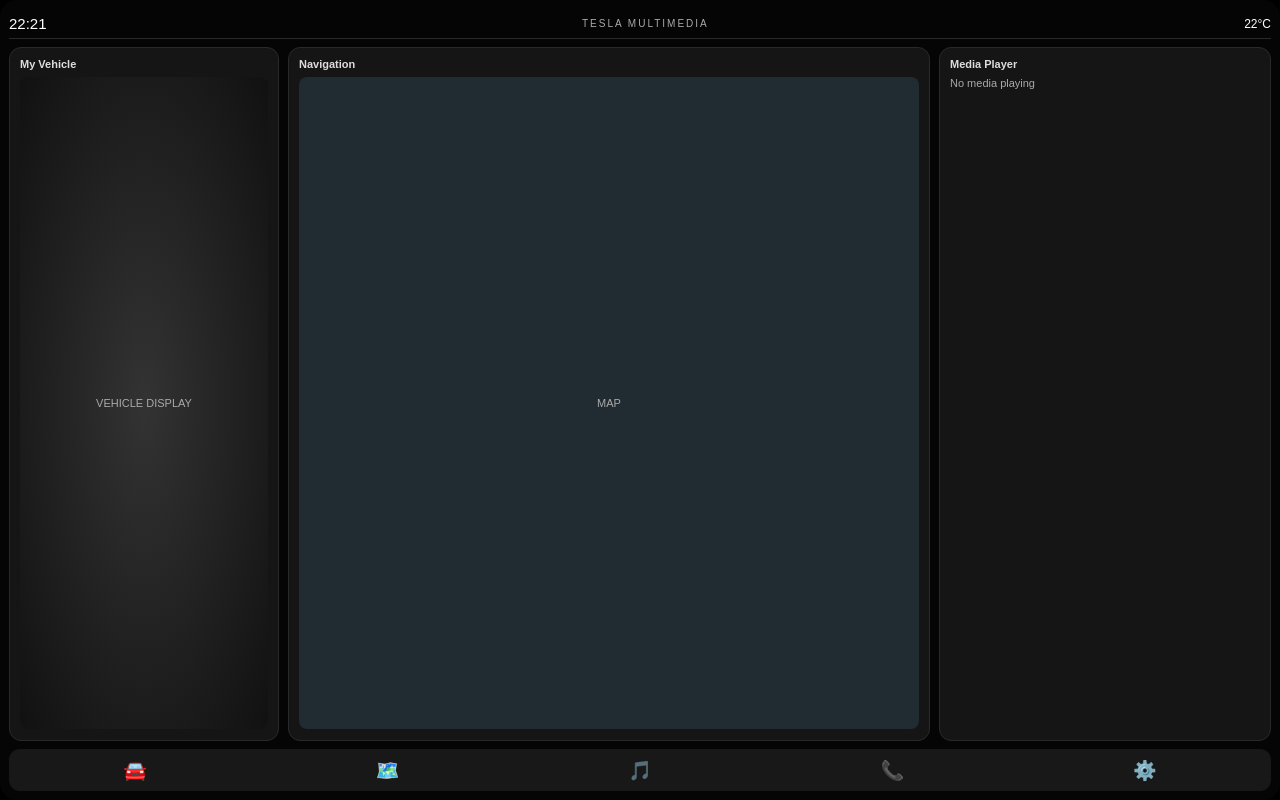
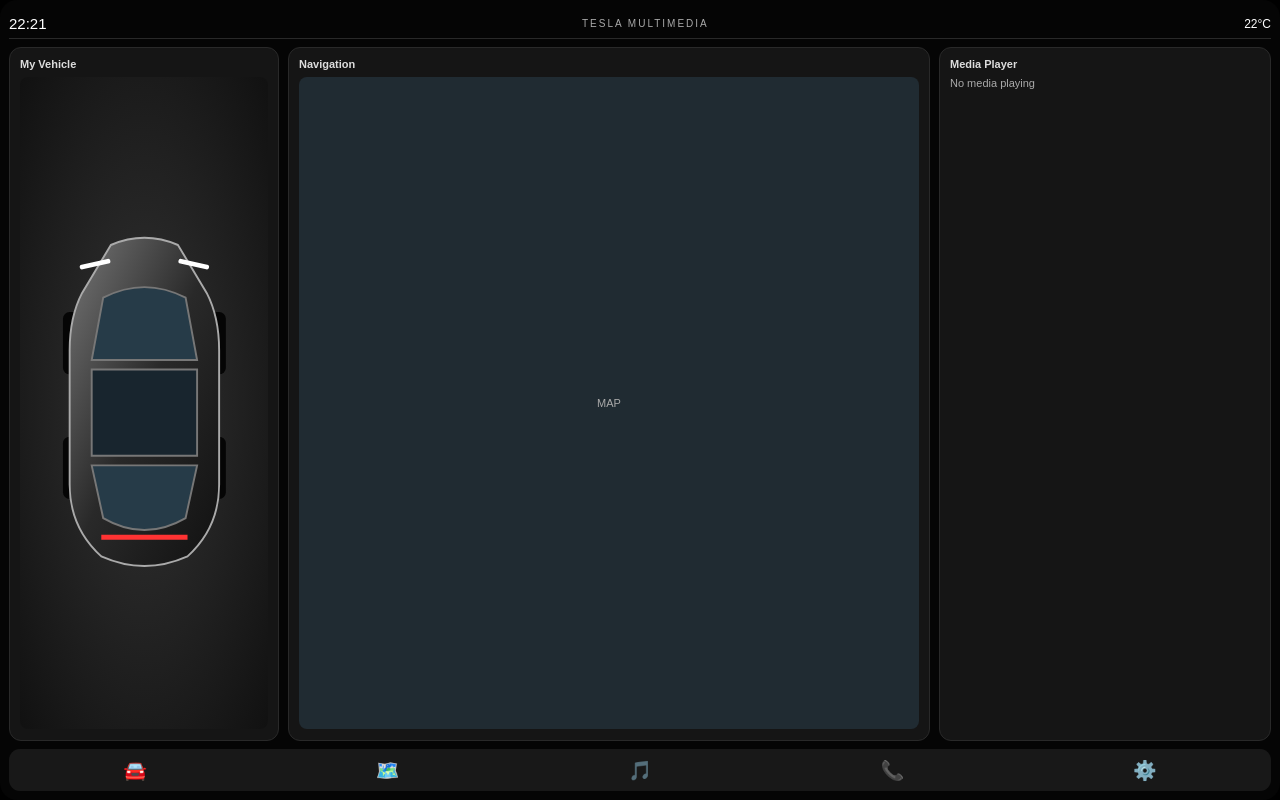
Before and after one commit to deltaforce20071013-prog/Tesla-Multimedia, a plain HTML site: page index.html in a window 1280 px wide. Drawn offline with Linux system fonts and the light colour scheme.

Commit message:
Update index.html 2

```diff
--- a/index.html
+++ b/index.html
@@ -20,9 +20,34 @@
     <main id="main-screen">
       <section id="vehicle-section">
         <h2>My Vehicle</h2>
-        <div class="vehicle-placeholder">
-          VEHICLE DISPLAY
-        </div>
+
+<div class="vehicle-placeholder">
+  <svg viewBox="0 0 220 360" width="85%" height="85%">
+    <defs>
+      <linearGradient id="carPaint" x1="0" y1="0" x2="1" y2="1">
+        <stop offset="0%" stop-color="#777"/>
+        <stop offset="50%" stop-color="#292929"/>
+        <stop offset="100%" stop-color="#111"/>
+      </linearGradient>
+    </defs>
+    <rect x="25" y="85" width="22" height="65" rx="7" fill="#050505"/>
+    <rect x="173" y="85" width="22" height="65" rx="7" fill="#050505"/>
+    <rect x="25" y="215" width="22" height="65" rx="7" fill="#050505"/>
+    <rect x="173" y="215" width="22" height="65" rx="7" fill="#050505"/>
+    <path d="M75 15 Q110 0 145 15 L175 65 Q188 90 188 125 L188 265 Q188 310 155 340 Q110 360 65 340 Q32 310 32 265 L32 125 Q32 90 45 65 Z"
+      fill="url(#carPaint)" stroke="#aaa" stroke-width="2"/>
+    <path d="M67 70 Q110 48 153 70 L165 135 L55 135 Z"
+      fill="#263b48" stroke="#777" stroke-width="2"/>
+    <path d="M55 145 L165 145 L165 235 L55 235 Z"
+      fill="#18252e" stroke="#777" stroke-width="2"/>
+    <path d="M55 245 L165 245 L153 300 Q110 325 67 300 Z"
+      fill="#263b48" stroke="#777" stroke-width="2"/>
+    <path d="M45 38 L72 32 M175 38 L148 32"
+      stroke="#fff" stroke-width="5" stroke-linecap="round"/>
+    <path d="M65 320 L155 320" stroke="#f33" stroke-width="5"/>
+  </svg>
+</div>
+
       </section>
 
       <section id="navigation-section">
```
